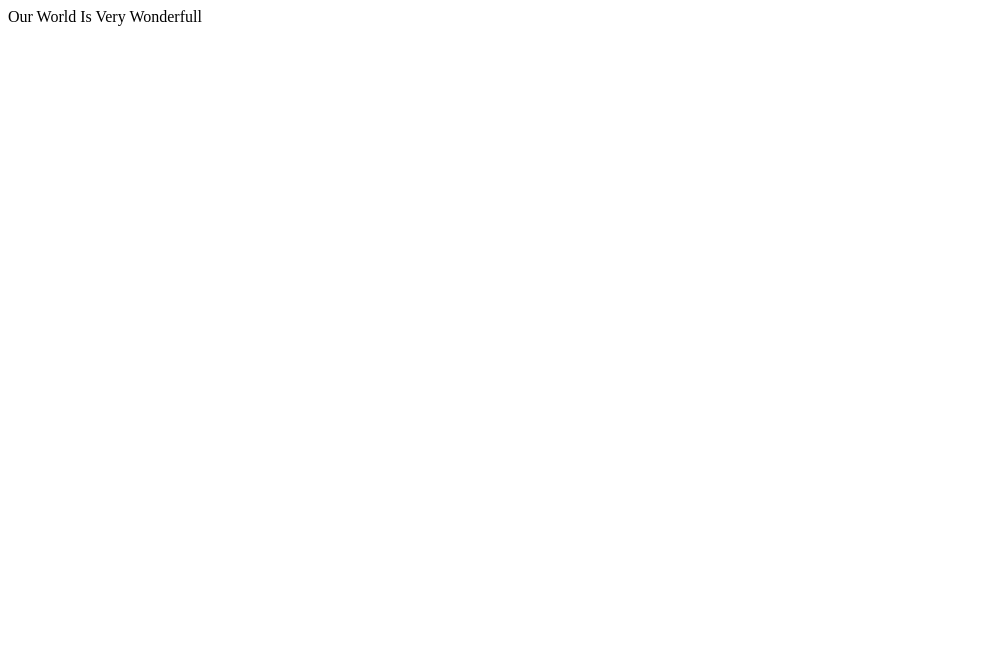
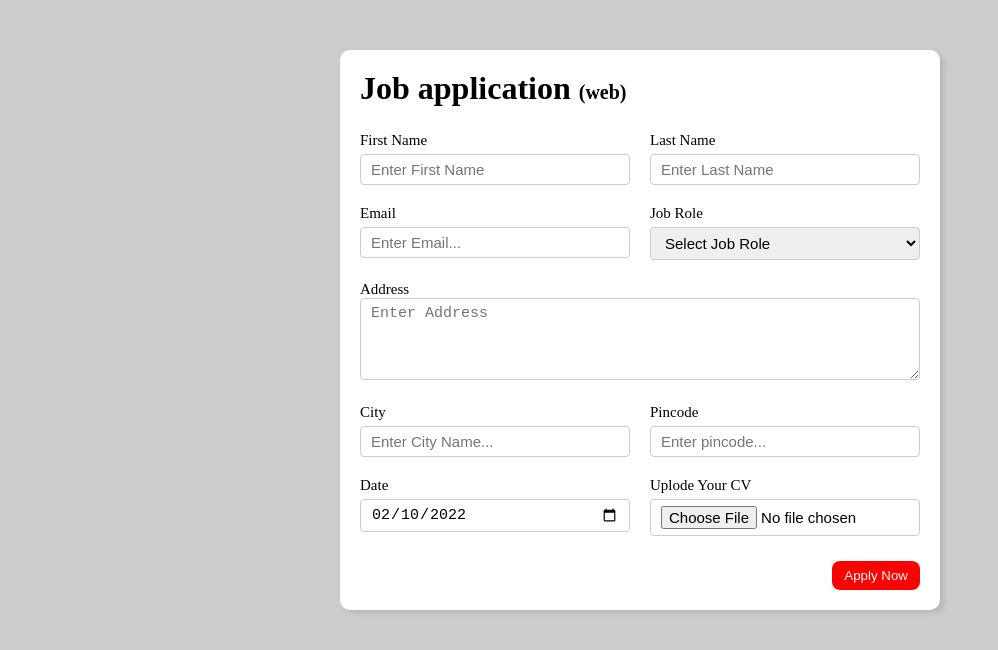
Before and after one commit to ShehabShan/localrepo, a plain HTML site: page index.html in a window 1280 px wide. Shown: the whole page, without its empty margins (0-998 px from the left). Drawn offline with Linux system fonts and the light colour scheme.

Commit message:
project 2

```diff
--- a/index.html
+++ b/index.html
@@ -1 +1,91 @@
-<p>Our World Is Very Wonderfull</p>
+<!DOCTYPE html>
+<html lang="en">
+<head>
+    <meta charset="UTF-8">
+    <meta name="viewport" content="width=device-width, initial-scale=1.0">
+    <title>job application form</title>
+    <link rel="stylesheet" href="style.css">
+</head>
+<body>
+    <div class="container">
+
+        <div class="apply">
+            <h1> Job application
+                <span class="title_small">(web)</span>
+            </h1>
+            <form action="">
+                <div class="form_container">
+                    <div class="form_control">
+                        <label for="first_name">First Name</label>
+                        <input
+                        id="first_name"
+                        name="first_name"
+                        placeholder="Enter First Name"
+                        />
+                    </div>
+                    <div class="form_control">
+                        <label for="last_name">Last Name</label>
+                        <input
+                        id="last_name"
+                        name="last_name"
+                        placeholder="Enter Last Name"
+                        />
+                    </div>
+                    <div class="form_control">
+                        <label for="email">Email</label>
+                        <input
+                        id="email"
+                        name="email"
+                        placeholder="Enter Email..."
+                        />
+                    </div>
+                    <div class="form_control">
+                        <label for="job_role">Job Role</label>
+                        <select id="job_role" name="job_role">
+                          <option value=""> Select Job Role</option>
+                          <option value="frontent">Forntent Developer</option>
+                          <option value="backend">Backend Developer</option>
+                          <option value="full_stack">Full Stack Developer</option>
+                          <option value="ui_ux">UI UX Developer</option>
+                        </select>
+
+                    </div>
+                    <div class="textarea_control">
+                        <label for="address">Address</label>
+                        <textarea name="address" id="address" rows="4" cols="50" placeholder="Enter Address"></textarea>
+                    </div>
+                    <div class="form_control">
+                        <label for="city">City</label>
+                        <input
+                        id="city"
+                        name="city"
+                        placeholder="Enter City Name..."
+                        />
+                    </div>
+                    <div class="form_control">
+                        <label for="pincode">Pincode</label>
+                        <input
+                        type="number"
+                        id="pincode"
+                        name="pincode"
+                        placeholder="Enter pincode..."
+                        />
+                    </div>
+                    <div class="form_control">
+                        <label for="date">Date</label>
+                        <input value="2022-02-10" type="date" id="data" name="data">
+                    </div>
+                    <div class="form_control">
+                        <label for="uplode">Uplode Your CV</label>
+                        <input type="file" id="uplode" name="uplode">
+                    </div>
+                 </div>
+                <div class="button_container">
+                    <button type="submit">Apply Now</button>
+                </div>
+            </form>
+        </div>
+    </div>
+
+</body>
+</html>
--- a/style.css
+++ b/style.css
@@ -1,5 +1,86 @@
-p{
-    color: red;
-    font-size: 50px;
+
+*{
+    margin: 0;
+    padding: 0;
+    box-sizing: border-box;
+}
+body{
+    background-color: #ccc;
 
 }
+.container{
+    max-width: 900px;
+    margin: 0 auto;
+}
+
+.apply{
+    max-width: 600px;
+    padding: 20px;
+    background-color: white;
+    margin: 0 auto;
+    margin-top: 50px;
+    box-shadow: 4px 3px 5px rgba(1, 1, 1, 0.1);
+    border-radius: 10px;
+
+}
+.title_small{
+    font-size: 20px;
+}
+.form_container{
+    margin-top: 25px;
+    display: grid;
+    grid-template-columns: repeat(auto-fit,minmax(200px, 1fr));
+    gap: 20px;
+}
+.form_control{
+    display: flex;
+    flex-direction: column;
+}
+label{
+    font-size: 15px;
+    margin-bottom: 5px;
+}
+
+input, select, textarea {
+    padding: 6px 10px;
+    border: 1px solid #ccc;
+    border-radius: 4px;
+    font-size: 15px;
+
+}
+input:focus{
+    outline-color: rgb(121, 65, 65);
+    ;
+}
+.button_container{
+    display: flex;
+
+    justify-content: end;
+    margin-top: 25px;
+}
+button{
+    background-color: red;
+    border: transparent solid 2px;
+    padding: 5px 10px;
+    color: white;
+    border-radius: 8px;
+    transition: 0.3s ease-in;
+}
+button:hover{
+    background-color: rgb(0, 128, 49);
+    border: 2px solid green;
+    transition: 0.3s ease-out;
+    cursor: pointer;
+}
+.textarea_control{
+    grid-column: 1/span 2;
+}
+.textarea_control textarea{
+    width: 100%;
+}
+
+@media (max-width: 460px) {
+    .textarea_control{
+        grid-column: 1/span 1;
+    }
+}
```
